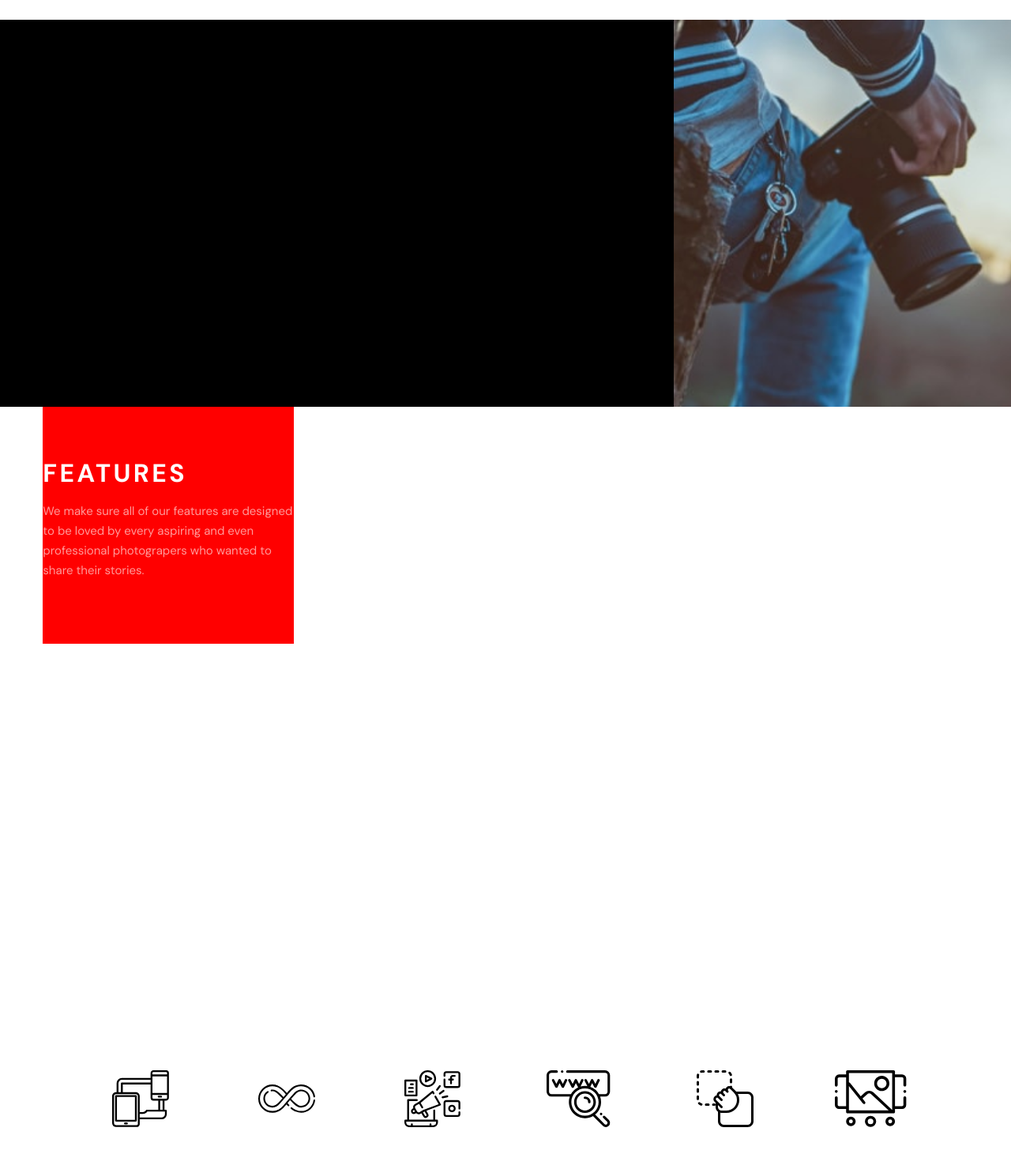
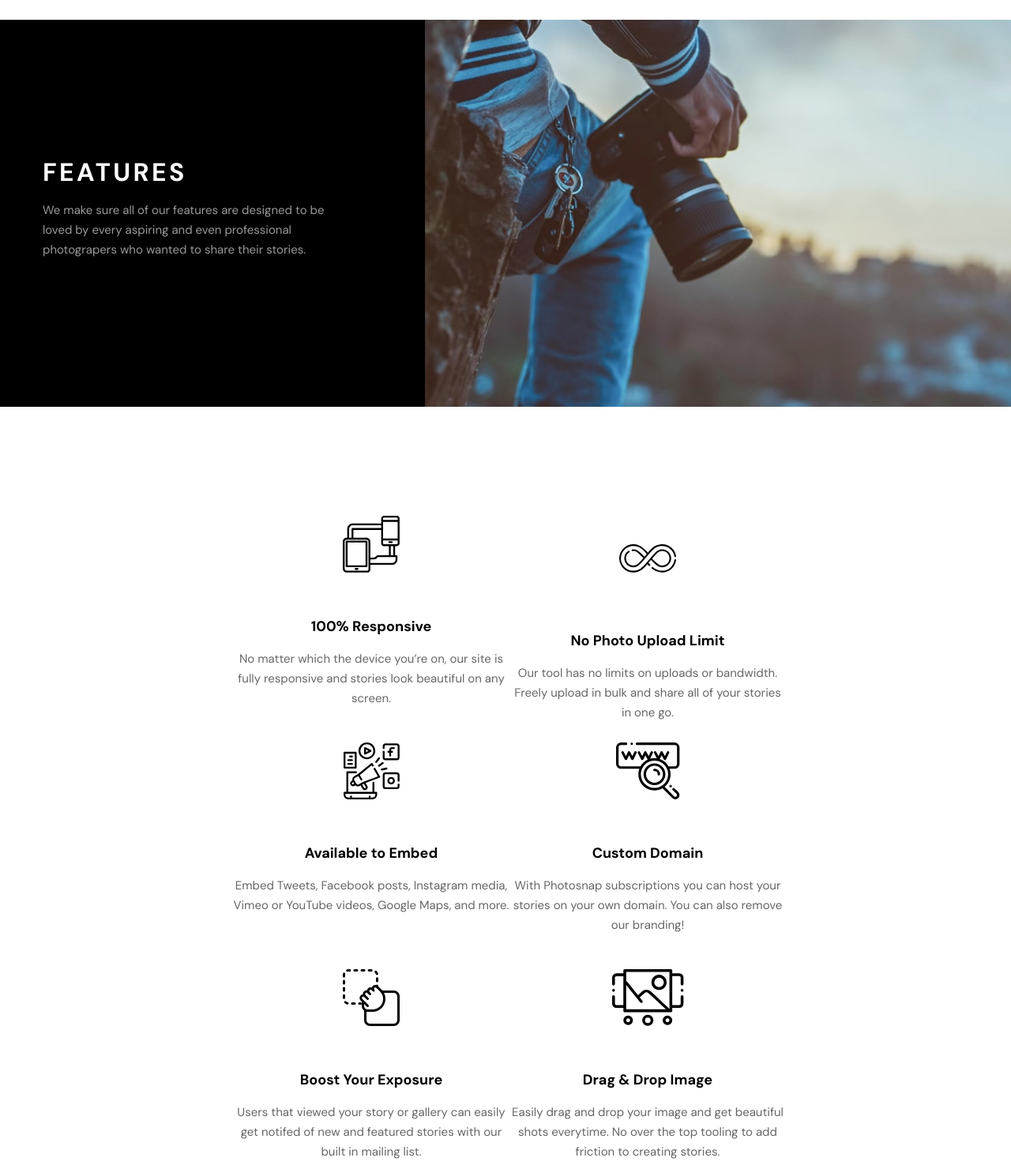
Before and after one commit to MareikeW/photosnap, a plain HTML site: page features.html in a window 1280 px wide. Shown: the part 47-1527 px from the top of the page at 79% size. Drawn offline with Linux system fonts and the light colour scheme.

Commit message:
Features Section

```diff
--- a/features.html
+++ b/features.html
@@ -25,7 +25,7 @@
     </div>
   </header>
 
-  <section class="hero__section">
+  <section class="hero__section hero-feature__section">
       <div class="hero-feature__image hero-features__image"></div>
       <div class="hero__text features-featured__text">
         <h2>Features</h2>
--- a/styles/styles.scss
+++ b/styles/styles.scss
@@ -61,6 +61,11 @@ h4 {
 
 ul {
     list-style: none;
+}
+
+a {
+    text-decoration: none;
+    color: inherit;
 }
 
 /* BUTTONS */
@@ -195,23 +200,6 @@ header {
     }
 }
 
-@media (min-width: 768px) {
-    .hero__section {
-        height: 490px;
-        display: grid;
-        grid-template-columns: 1fr 1fr 1fr;
-    }
-
-    .hero-feature__image {
-        grid-column-start: 3;
-        grid-column-end: 4;
-    }
-
-    .hero__text {
-        background-color: blue;
-    }
-}
-
 .announcement__section {
     background-image: url("../assets/shared/mobile/bg-beta.jpg");
     background-size: cover;
@@ -230,8 +218,6 @@ header {
         margin-bottom: 24px;
     }
 }
-
-
 
 
 /* SERVICE SECTION - HOMEPAGE */
@@ -302,7 +288,7 @@ header {
         height: 650px;
     }
 
-   #service__text--top {
+    #service__text--top {
         grid-area: textHero;
         padding: 0;
         margin-top: 173px;
@@ -345,7 +331,6 @@ header {
 
 @media (min-width: 1024px) {
     .service__container {
-        display: grid;
         grid-template-areas:
         "textHero imgHero"
         "img2 text2"
@@ -354,39 +339,19 @@ header {
     }
 
     .service__container:nth-child(2) {
-        display: grid;
-        grid-template-areas:
-        "img2 text2";
         grid-auto-columns: 58% 42%;
     }
 
     #service__image--top {
         background-image: url("../assets/home/desktop/create-and-share.jpg");
-        height: 650px;
-        grid-area: imgHero;
-        margin: 0;
     }
 
     #service__image--middle {
         background-image: url("../assets/home/desktop/beautiful-stories.jpg");
-        grid-area: img2;
     }
 
     #service__image--bottom {
         background-image: url("../assets/home/desktop/designed-for-everyone.jpg");
-        grid-area: img3;
-    }
-
-    #service__text--top {
-        grid-area: textHero;
-    }
-
-    #service__text--middle {
-        grid-area: text2;
-    }
-
-    #service__text--bottom {
-        grid-area: text3;
     }
 }
 
@@ -829,18 +794,71 @@ footer {
 }
 
 @media (min-width: 768px) {
-    .hero-features__image {
-        background-image: url("../assets/features/tablet/hero.jpg");
+    .hero-feature__section {
+        display: grid;
+        grid-template-areas:
+        "textFeature textFeature imgFeature";
+        grid-auto-columns: 1fr 1fr 1fr;
         height: 490px;
     }
 
     .features-featured__text {
-        background-color: red;
+        grid-area: textFeature;
+        padding: 0;
+        margin-top: 173px;
+        width: 387px;
+        height: 144px;
+        margin-left: 54px;
+    }
 
+    .features-featured__text {
+        h2 {
+            margin-top: 0;
+        }
+    }
+
+    .hero-features__image {
+        background-image: url("../assets/features/tablet/hero.jpg");
+        grid-area: imgFeature;
+        margin: 0;
+        height: 490px;
+    }
+
+    .features__section {
+        .features__container {
+            height: 861px;
+            display: grid;
+            grid-template-columns: 1fr 1fr;
+            width: 690px;
+            margin-top: 112px;
+            margin-bottom: 112px;
+        }
+
+        .features {
+            img {
+                margin-top: 0;
+            }
+        }
+
+        .features:nth-child(2) {
+            img {
+                margin-top: 18px;
+            }
+        }
     }
 }
 
+@media (min-width: 1024px) {
+    .hero-feature__section {
+        grid-template-areas:
+        "textFeature imgFeature";
+        grid-auto-columns: 42% 58%;
+    }
 
+    .hero-features__image {
+        background-image: url("../assets/features/desktop/hero.jpg");
+    }
+}
 
 
 /* PRICING PAGE */
```
Also changed, not shown: styles/styles.css, 1 other file.
